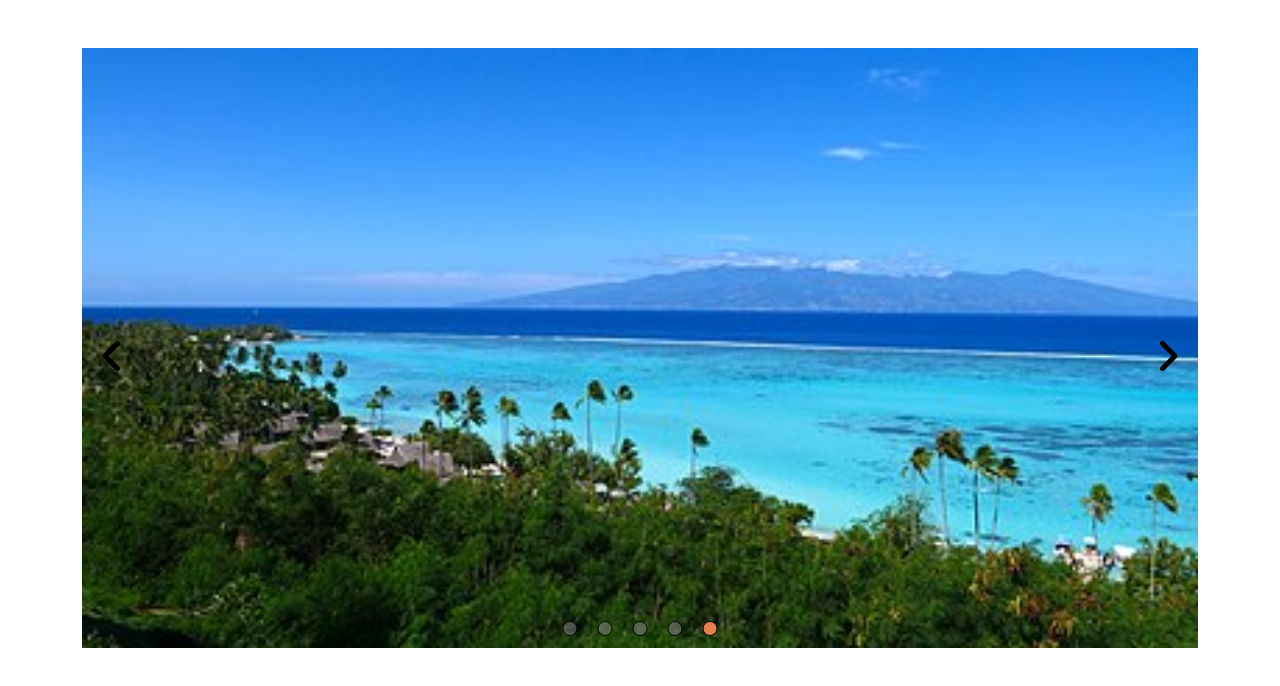
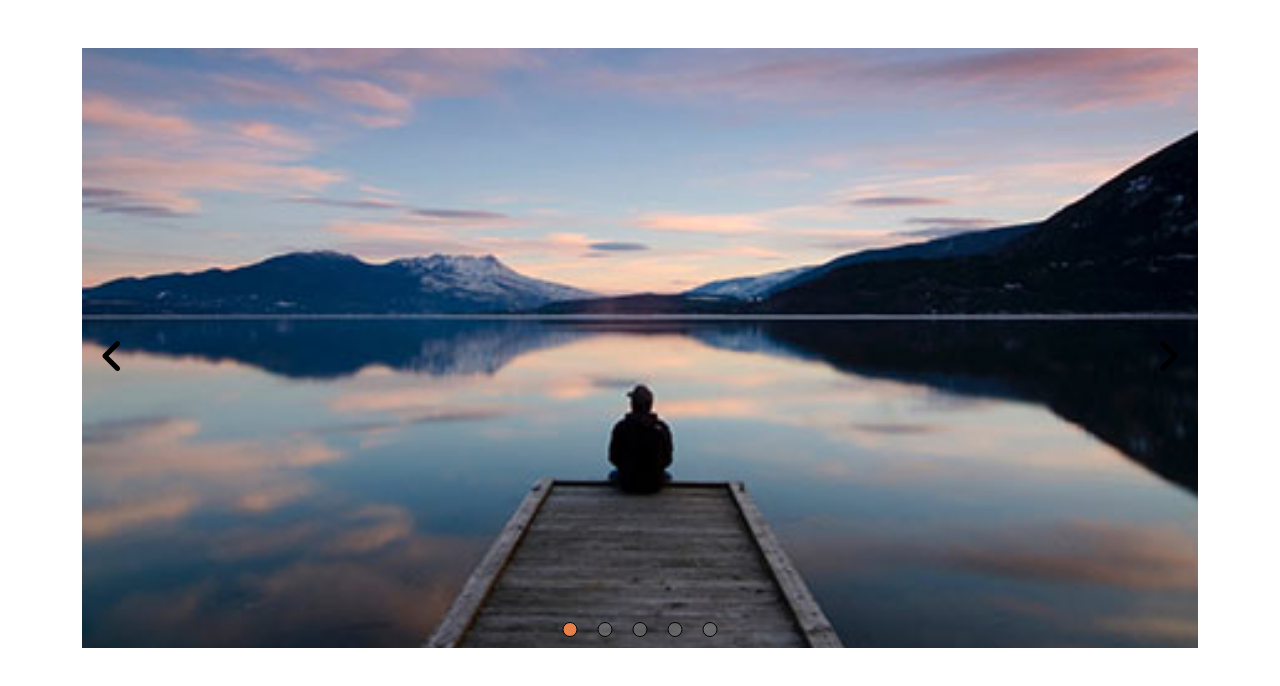
Before and after one commit to M6Irinel/js-array-carousel, a plain HTML site: page bonus/index.html in a window 1280 px wide. Both pictures are taken after a click on the button 112 px from the left and 356 px from the top of the page. Drawn offline with nearby package versions, Linux system fonts and the light colour scheme.

Commit message:
redone and add comments

```diff
--- a/assets/style.css
+++ b/assets/style.css
@@ -1,9 +1,3 @@
-
-* {
-    padding: 0;
-    margin: 0;
-    box-sizing: border-box;
-}
 
 ul {
     list-style: none;
--- a/bonus/assets/script.js
+++ b/bonus/assets/script.js
@@ -1,83 +1,162 @@
 
-const UL_PADRE = document.querySelector('#padre_item');
-const PREV = document.querySelector('#but_prev');
-const NEXT = document.querySelector('#but_next');
-const SELECTS = document.querySelector('#selects');
+// salviamo tutti gli elementi dentro alle variabili costanti
+const DOM_UL_FATHER = document.querySelector('#padre_item');
+const DOM_BUTTON_PREV = document.querySelector('#but_prev');
+const DOM_BUTTON_NEXT = document.querySelector('#but_next');
+const DOM_BUTTONS_SELECT_IMG = document.querySelector('#buttons_down_select_img');
 
-const LINKS_IMG = [];
-const ELEMENTS_DOM = [];
-const BUTTON_ELEMENTI = [];
+// creiamo delle array per salvataggio degli elementi da creare
+const DOM_LI_ELEMENTS_CREATED = [];
+const DOM_BUTTONS_ELEMENTS_CREATED = [];
 
-for (let i = 1; i <= 5; i++) {
-    LINKS_IMG.push(`./assets/img/0${i}.jpg`);
+// assegnamo la quantità di elementi da creare
+const NUM_IMG_FOR_INSERT = 5;
+
+// creaiamo una variabile di tipo number per usarlo come indice che cambiera sempre
+let index_img = 0;
+
+// creazione di un set interval per il passaggio automatico con un il range di 5s
+let intervallo = setInterval(avvanzamentoDelleImg, 5000);
+
+// un for per la creazione del layout
+for (let i = 0; i < NUM_IMG_FOR_INSERT; i++) {
+
+    // creaiamo un elemento di tipo <li></li>
+    const _li_create = document.createElement('li');
+    // creaiamo un elemento di tipo <img>
+    const _img_create = document.createElement('img');
+    // creaiamo un elemento di tipo <button></button>
+    const _button_create = document.createElement('button');
+
+    // assegnamo classi di partenza agli elementi
+    _li_create.className = 'item';
+    _img_create.className = 'img-fluid';
+    _button_create.className = 'selector_img';
+
+    // assegnamo ai primi elementi creati le classi per l'attivazione
+    if(i === 0){
+        _li_create.classList.add('active');
+        _button_create.classList.add('active_img');
+    }
+
+    // assegnamo alla <img> creata al src il link da prender l'immagine
+    _img_create.src = `./assets/img/0${i + 1}.jpg`;
+
+    // pushamo dentro a una array per tenerla salvata
+    DOM_LI_ELEMENTS_CREATED.push(_li_create);
+    DOM_BUTTONS_ELEMENTS_CREATED.push(_button_create);
+
+    // assegnamo un nuovo attributo all'elemento creato
+    _button_create.setAttribute('num', i);
+
+    // appendiamo agli elementi nel DOM
+    _li_create.append(_img_create);
+    DOM_UL_FATHER.append(_li_create);
+    DOM_BUTTONS_SELECT_IMG.append(_button_create);
 }
 
-for (let i = 0; i < LINKS_IMG.length; i++) {
-    const li = document.createElement('li');
-    li.className = 'item';
-    if(i === 0){
-        li.classList.add('active');
-    }
-    const img = document.createElement('img');
-    img.className = 'img-fluid';
-    img.src = LINKS_IMG[i];
-    li.append(img);
-    ELEMENTS_DOM.push(li);
-    UL_PADRE.append(li);
 
-    const button = document.createElement('button');
-    // button.textContent = i + 1;
-    button.className = 'selector_img';
-    button.setAttribute('num', i);
-    if(i === 0){
-        button.classList.add('active_img');
-    }
-    BUTTON_ELEMENTI.push(button);
-    SELECTS.append(button);
-}
+// creazione di un for per tutti gli elementi button generati in precedenza
+for (let i = 0; i < DOM_BUTTONS_ELEMENTS_CREATED.length; i++) {
+    // al click ddi un qualsiasi button
+    DOM_BUTTONS_ELEMENTS_CREATED[i].addEventListener('click', ()=>{
 
-let index = 0;
+        // puliamo intervallo
+        clearInterval(intervallo);
+        // e lo riassegnamo
+        intervallo = setInterval(avvanzamentoDelleImg, 5000);
 
-for (let i = 0; i < BUTTON_ELEMENTI.length; i++) {
-    BUTTON_ELEMENTI[i].addEventListener('click', ()=>{
-        index = parseInt(BUTTON_ELEMENTI[i].getAttribute('num'));
-        for (let f = 0; f < ELEMENTS_DOM.length; f++) {
-            ELEMENTS_DOM[f].classList.remove('active');
-            BUTTON_ELEMENTI[f].classList.remove('active_img');
+        // il nostro index_img e uguale al attributo del stesso pulsante
+        index_img = parseInt(DOM_BUTTONS_ELEMENTS_CREATED[i].getAttribute('num'));
+
+        // un for per tutti gli elementi button creati in precedenza
+        for (let f = 0; f < DOM_LI_ELEMENTS_CREATED.length; f++) {
+            // rimoviamo a tutti gli elementi le classi per l'attivazione
+            DOM_LI_ELEMENTS_CREATED[f].classList.remove('active');
+            DOM_BUTTONS_ELEMENTS_CREATED[f].classList.remove('active_img');
         }
-        ELEMENTS_DOM[index].classList.add('active');
-        BUTTON_ELEMENTI[index].classList.add('active_img');
+
+        // inseriamo la classe per l'attivazione solo al elemento deciso dal index_img
+        DOM_LI_ELEMENTS_CREATED[index_img].classList.add('active');
+        DOM_BUTTONS_ELEMENTS_CREATED[index_img].classList.add('active_img');
     });
 }
 
-PREV.addEventListener('click', ()=>{
-    if(index > 0){
-        ELEMENTS_DOM[index].classList.remove('active');
-        BUTTON_ELEMENTI[index].classList.remove('active_img');
-        ELEMENTS_DOM[index - 1].classList.add('active');
-        BUTTON_ELEMENTI[index - 1].classList.add('active_img');
-        index--;
-    }else {
-        BUTTON_ELEMENTI[0].classList.remove('active_img');
-        ELEMENTS_DOM[0].classList.remove('active');
-        BUTTON_ELEMENTI[ELEMENTS_DOM.length - 1].classList.add('active_img');
-        ELEMENTS_DOM[ELEMENTS_DOM.length - 1].classList.add('active');
-        index = ELEMENTS_DOM.length - 1;
+
+// al click del pulsante precedente
+DOM_BUTTON_PREV.addEventListener('click', ()=>{
+
+    // puliamo intervallo
+    clearInterval(intervallo);
+    // e lo riassegnamo
+    intervallo = setInterval(avvanzamentoDelleImg, 5000);
+
+    // se index_img e maggiore del valore 0
+    if(index_img > 0){
+        // rimuovi le classi per l'attivazione da quella presente
+        DOM_LI_ELEMENTS_CREATED[index_img].classList.remove('active');
+        DOM_BUTTONS_ELEMENTS_CREATED[index_img].classList.remove('active_img');
+
+        // aggiungi le classi per l'attivazione a quella precedente
+        DOM_LI_ELEMENTS_CREATED[index_img - 1].classList.add('active');
+        DOM_BUTTONS_ELEMENTS_CREATED[index_img - 1].classList.add('active_img');
+
+        // incrementiamo in meno di 1 l'index_img
+        index_img--;
+    }
+    // ALTRIMENTI:
+    else {
+        // usiamo specifici numeri per la precisione per rimuovere nel nostro caso e = 0
+        DOM_BUTTONS_ELEMENTS_CREATED[0].classList.remove('active_img');
+        DOM_LI_ELEMENTS_CREATED[0].classList.remove('active');
+
+        // usiamo specifici numeri per la precisione per aggiungere nel nostro caso la lunghezza del array degli elementi - 1
+        DOM_BUTTONS_ELEMENTS_CREATED[DOM_LI_ELEMENTS_CREATED.length - 1].classList.add('active_img');
+        DOM_LI_ELEMENTS_CREATED[DOM_LI_ELEMENTS_CREATED.length - 1].classList.add('active');
+
+        // assegnamo al index_img il numero finale
+        index_img = DOM_LI_ELEMENTS_CREATED.length - 1;
     }
 });
 
-NEXT.addEventListener('click', ()=>{
-    if(index < ELEMENTS_DOM.length - 1){
-        ELEMENTS_DOM[index].classList.remove('active');
-        BUTTON_ELEMENTI[index].classList.remove('active_img');
-        ELEMENTS_DOM[index + 1].classList.add('active');
-        BUTTON_ELEMENTI[index + 1].classList.add('active_img');
-        index++;
-    }else {
-        ELEMENTS_DOM[ELEMENTS_DOM.length - 1].classList.remove('active');
-        BUTTON_ELEMENTI[ELEMENTS_DOM.length - 1].classList.remove('active_img');
-        ELEMENTS_DOM[0].classList.add('active');
-        BUTTON_ELEMENTI[0].classList.add('active_img');
-        index = 0;
+
+// al click del pulsante prossegui
+DOM_BUTTON_NEXT.addEventListener('click', ()=>{
+    avvanzamentoDelleImg();
+});
+
+// creata una funzione esterna per poter riprenderla anche con setInterval
+function avvanzamentoDelleImg() {
+
+    // puliamo intervallo
+    clearInterval(intervallo);
+    // e lo riassegnamo
+    intervallo = setInterval(avvanzamentoDelleImg, 5000);
+
+    // se index_img e minore del valore della lunghezza del array - 1
+    if(index_img < DOM_LI_ELEMENTS_CREATED.length - 1){
+        // rimuovi le classi per l'attivazione da quella presente
+        DOM_LI_ELEMENTS_CREATED[index_img].classList.remove('active');
+        DOM_BUTTONS_ELEMENTS_CREATED[index_img].classList.remove('active_img');
+
+        // aggiungi le classi per l'attivazione a quella che prossegue
+        DOM_LI_ELEMENTS_CREATED[index_img + 1].classList.add('active');
+        DOM_BUTTONS_ELEMENTS_CREATED[index_img + 1].classList.add('active_img');
+
+        // incrementiamo in più di 1 l'index_img
+        index_img++;
     }
-});
+    // ALTRIMENTI:
+    else {
+        // usiamo specifici numeri per la precisione per rimuovere nel nostro caso e la lunghezza del arrayi - 1
+        DOM_LI_ELEMENTS_CREATED[DOM_LI_ELEMENTS_CREATED.length - 1].classList.remove('active');
+        DOM_BUTTONS_ELEMENTS_CREATED[DOM_LI_ELEMENTS_CREATED.length - 1].classList.remove('active_img');
+
+        // usiamo specifici numeri per la precisione per aggiungere nel nostro caso = 0
+        DOM_LI_ELEMENTS_CREATED[0].classList.add('active');
+        DOM_BUTTONS_ELEMENTS_CREATED[0].classList.add('active_img');
+
+        // assegnamo al index_img il numero di inizio = 0
+        index_img = 0;
+    }
+}
--- a/bonus/assets/style.css
+++ b/bonus/assets/style.css
@@ -1,13 +1,9 @@
 
-* {
-    padding: 0;
-    margin: 0;
-    box-sizing: border-box;
-}
-
-ul {
+#padre_item {
     list-style: none;
     padding: 0 !important;
+    height: 600px;
+    position: relative;
 }
 
 .img-fluid {
@@ -18,11 +14,18 @@ ul {
 }
 
 .item {
-    display: none;
+    filter: opacity(0);
+    transition: filter 0.5s;
+    position: absolute;
+    top: 0;
+    bottom: 0;
+    left: 0;
+    right: 0;
 }
 
 .item.active {
-    display: block;
+    filter: opacity(1);
+    z-index: 10;
 }
 
 #buttons {
@@ -42,20 +45,22 @@ ul {
     font-size: 40px;
     padding: 10px;
     border-radius: 20px;
+    z-index: 500;
 }
 
 .button_next_prev:hover {
     background-color: #80808064;
 }
 
-#selects {
+#buttons_down_select_img {
     position: absolute;
     bottom: 10%;
     left: 50%;
     transform: translateX(-50%);
+    z-index: 50;
 }
 
-#selects .selector_img {
+#buttons_down_select_img .selector_img {
     width: 15px;
     margin: 0 10px;
     border-radius: 50%;
@@ -64,10 +69,10 @@ ul {
     border: 1px solid black;
 }
 
-#selects .selector_img:hover {
+#buttons_down_select_img .selector_img:hover {
     background-color: #4b4b4b;
 }
 
-#selects .selector_img.active_img {
+#buttons_down_select_img .selector_img.active_img {
     background-color: #e88149;
 }
--- a/bonus/index.html
+++ b/bonus/index.html
@@ -28,7 +28,7 @@
             </button>
         </div>
 
-        <div id="selects"></div>
+        <div id="buttons_down_select_img"></div>
     </div>
 
 
@@ -36,7 +36,6 @@
 
     <!-- Bootstrap JavaScript Libraries -->
     <script src="https://cdn.jsdelivr.net/npm/@popperjs/core@2.11.5/dist/umd/popper.min.js" integrity="sha384-Xe+8cL9oJa6tN/veChSP7q+mnSPaj5Bcu9mPX5F5xIGE0DVittaqT5lorf0EI7Vk" crossorigin="anonymous"></script>
-
     <script src="https://cdn.jsdelivr.net/npm/bootstrap@5.2.0-beta1/dist/js/bootstrap.min.js" integrity="sha384-kjU+l4N0Yf4ZOJErLsIcvOU2qSb74wXpOhqTvwVx3OElZRweTnQ6d31fXEoRD1Jy" crossorigin="anonymous"></script>
   </body>
 </html>
```
Also changed, not shown: assets/script.js (+61 -31 lines), index.html (+0 -1 lines).
